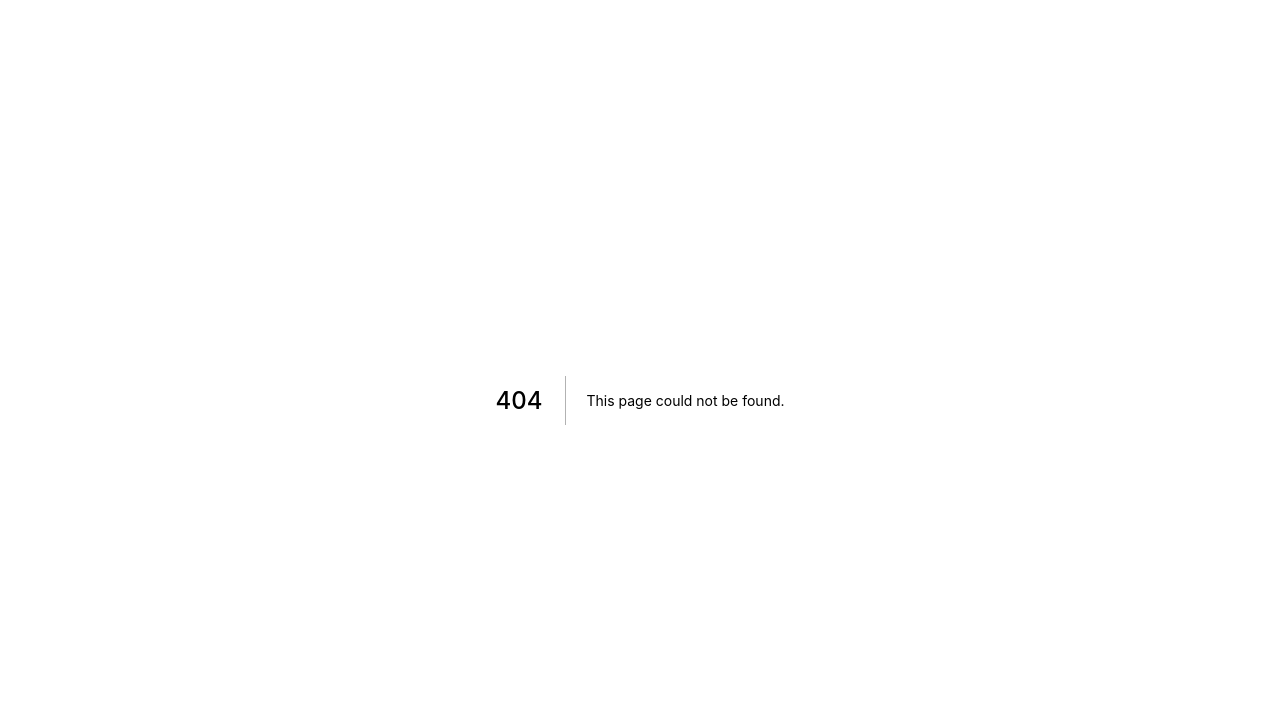
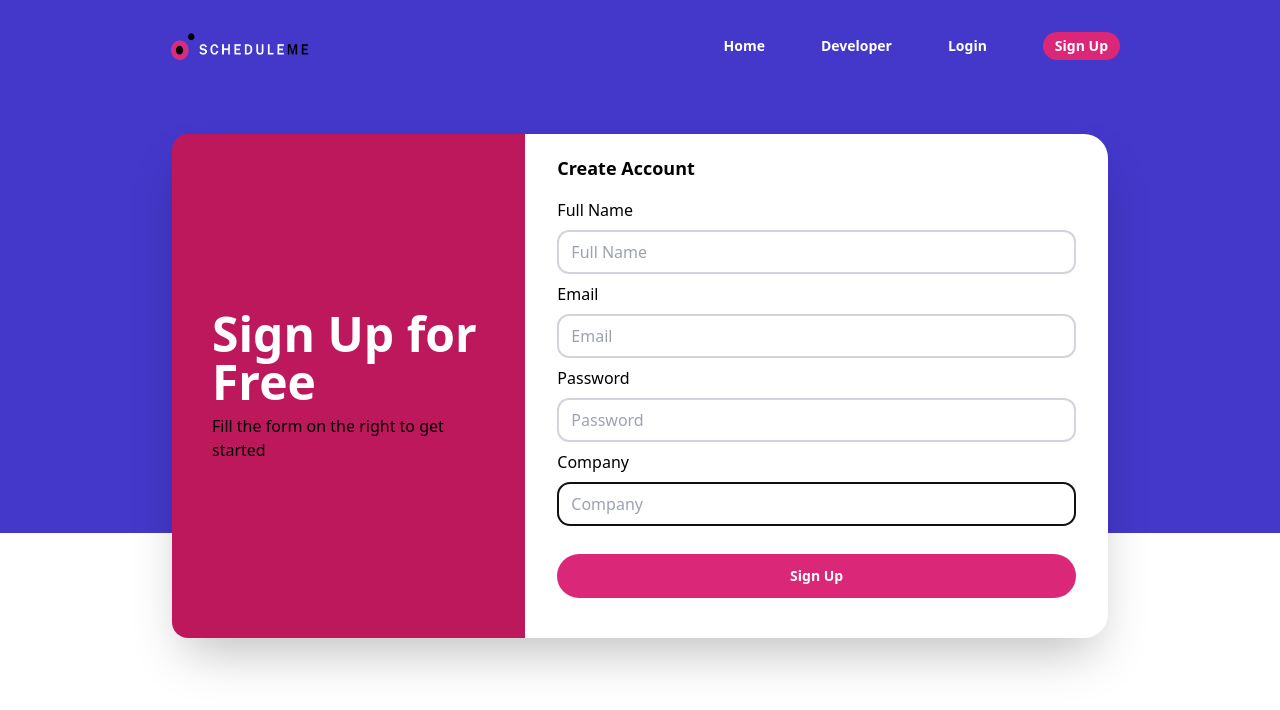
Before and after one commit to michaelbelete/schedule-me, a Next.js app: page /signup in a window 1280 px wide. Before the commit this address had no page. Shown: the top 710 px of the page. Built offline with nearby package versions, Linux system fonts and the light colour scheme.

Commit message:
finished ui

```diff
--- a/package.json
+++ b/package.json
@@ -18,6 +18,7 @@
     "next-auth": "^3.29.0",
     "prisma": "3.2.1",
     "react": "17.0.2",
+    "react-data-table-component": "^7.4.4",
     "react-dom": "17.0.2",
     "react-markdown": "5.0.2"
   },
--- a/pages/index.tsx
+++ b/pages/index.tsx
@@ -1,14 +1,87 @@
-import React from "react"
+import React, { useRef, useState } from "react"
 import CardLayout from "../layouts/card";
 import Layout from "../layouts/Landing";
 import LandingHeader from "../components/landing_header";
 
+import DataTable from 'react-data-table-component';
+
 const Landing: React.FC = () => {
+  const [copySuccess, setCopySuccess] = useState('Copy');
+  const [link, setLink] = useState('https://localhost:8000/a');
+
+  const textAreaRef = useRef(null);
+
+  const columns = [
+    {
+      name: "title",
+      selector: row => row.title
+    },
+    {
+      name: "location",
+      selector: row => row.location
+    },
+    {
+      name: "start time",
+      selector: row => row.startTime
+    },
+    {
+      name: "end time",
+      selector: row => row.endTime
+    },
+    {
+      name: "Attende",
+      selector: row => row.attende.name
+    }
+  ]
+
+  const data = [
+    {
+      title: "test",
+      startTime: "tonight",
+      endTime: "tomorrow",
+      attende: {
+        name: "mike belete"
+      }
+    }
+  ]
+  function copyToClipboard(e) {
+    textAreaRef.current.select();
+    document.execCommand('copy');
+    e.target.focus();
+    setCopySuccess('Copied!');
+  };
   return (
     <Layout>
-      <LandingHeader />
+      {/* <LandingHeader /> */}
+      <div className="flex flex-col justify-center items-center px-36 mt-10 mb-5">
+        <h1 className="text-5xl font-bold text-white">Welcome, Michael Belete</h1>
+        <p className="mt-5 text-white">Create a new event and share your link to start using
+          schedule me</p>
+
+        <div className="mt-10">
+          <div className="flex flex-row justify-center px-2 py-2 bg-white rounded-xl item-center">
+            <input
+              ref={textAreaRef}
+              value={link}
+              autoFocus
+              disabled
+              onChange={(e) => setLink(e.target.value)}
+              type="text"
+            />
+            {
+              <div>
+                <button onClick={copyToClipboard}> {copySuccess}</button>
+
+              </div>
+            }
+          </div>
+        </div>
+      </div>
       <CardLayout>
-        <h1>Hello, world</h1>
+        <div className="px-6 py-5">
+          <h1 className="text-2xl font-bold text-gray-700">Events</h1>
+          {/* <DataTable columns={columns} data={data}></DataTable> */}
+        </div>
       </CardLayout>
     </Layout>
   )
--- /dev/null
+++ b/pages/signup.tsx
@@ -0,0 +1,81 @@
+import React, { useState } from "react";
+import CardLayout from "../layouts/card";
+import Layout from "../layouts/Landing/index"
+const Home: React.FC = () => {
+    const [fullName, setFullName] = useState('');
+    const [email, setEmail] = useState('');
+    const [password, setPassword] = useState('');
+    const [company, setCompany] = useState('');
+
+    const submitData = async (e: React.SyntheticEvent) => {
+        e.preventDefault();
+        alert("ike")
+    };
+    return (
+        <Layout>
+            <div className="py-10">
+                <CardLayout>
+                    <div className="flex flex-row">
+                        <div className="w-full h-auto bg-pink-700 rounded-l-2xl">
+                            <div className="flex flex-col gap-2 px-10 py-44">
+                                <h1 className="text-5xl font-bold text-white">
+                                    Sign Up for Free
+                                </h1>
+                                <p>Fill the form on the right to get started</p>
+                            </div>
+                        </div>
+                        <div className="flex flex-col gap-4 px-8 py-5">
+                            <p className="text-lg font-bold">Create Account</p>
+                            <form onSubmit={submitData}>
+
+                                <label htmlFor="FullName" className="mt-2 w-full">Full Name</label>
+                                <input
+                                    id="FullName"
+                                    autoFocus
+                                    onChange={(e) => setFullName(e.target.value)}
+                                    placeholder="Full Name"
+                                    className="px-3 py-2 my-2 w-full rounded-xl border-2 border-gray-300"
+                                    type="text"
+                                    value={fullName}
+                                />
+                                <label htmlFor="Email" className="mt-2 w-full">Email</label>
+                                <input
+                                    id="Email"
+                                    autoFocus
+                                    onChange={(e) => setEmail(e.target.value)}
+                                    placeholder="Email"
+                                    className="px-3 py-2 my-2 w-full rounded-xl border-2 border-gray-300"
+                                    type="text"
+                                    value={email}
+                                />
+                                <label htmlFor="Password" className="mt-2 w-full">Password</label>
+                                <input
+                                    id="Password"
+                                    autoFocus
+                                    onChange={(e) => setPassword(e.target.value)}
+                                    placeholder="Password"
+                                    className="px-3 py-2 my-2 w-full rounded-xl border-2 border-gray-300"
+                                    type="text"
+                                    value={password}
+                                />
+                                <label htmlFor="company" className="mt-2 w-full">Company</label>
+                                <input
+                                    id="company"
+                                    autoFocus
+                                    onChange={(e) => setCompany(e.target.value)}
+                                    placeholder="Company"
+                                    className="px-3 py-2 my-2 w-full rounded-xl border-2 border-gray-300"
+                                    type="text"
+                                    value={company}
+                                />
+                                <input disabled={!company || !fullName || !email || !password} className="items-center p-3 mt-5 w-full text-sm font-bold text-white bg-pink-600 rounded-3xl disabled:opacity-80" type="submit" value="Sign Up" />
+                            </form>
+                        </div>
+                    </div>
+                </CardLayout>
+            </div>
+        </Layout>
+    );
+}
+
+export default Home;
```
Also changed, not shown: 1 other file (tests, documents, lock files or other folders).
